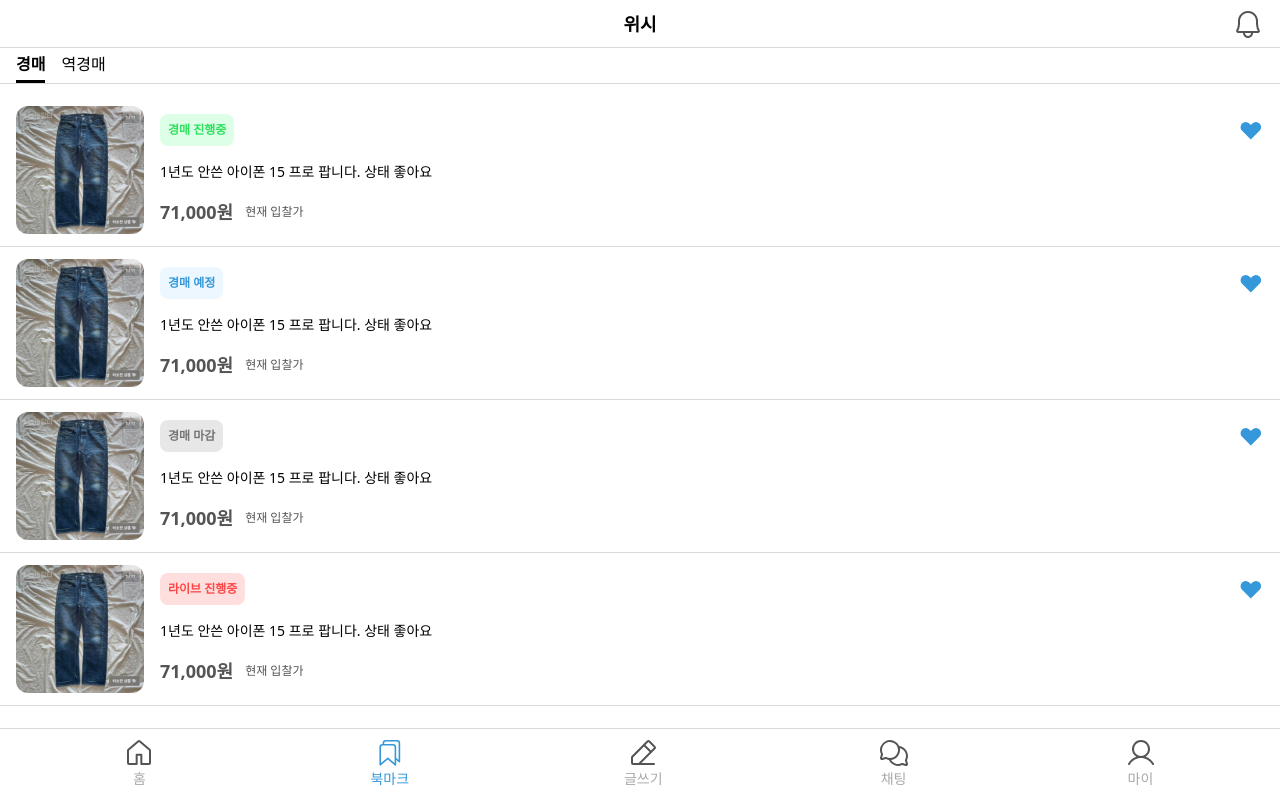
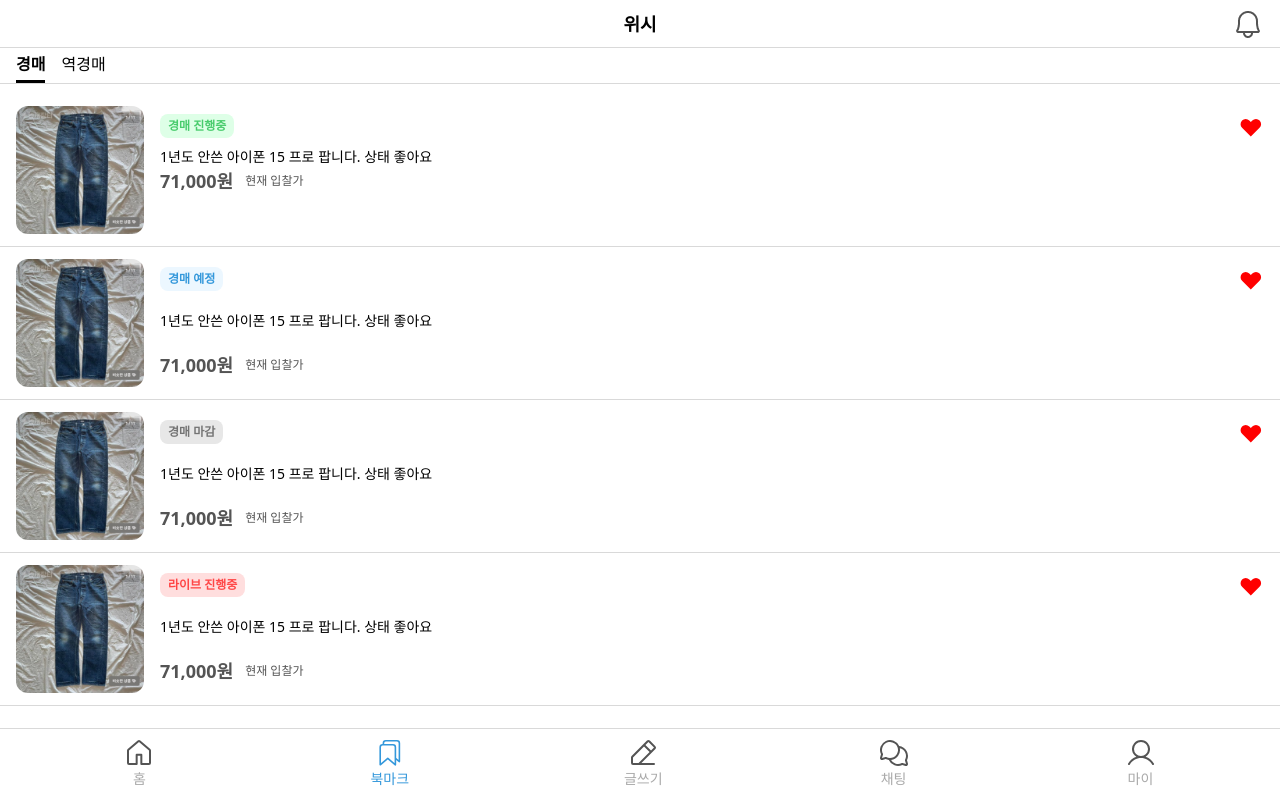
Before and after one commit to Team928/BID, a React (Vite) app in the folder FrontEnd/: page /scrap in a window 1280 px wide. Built offline with nearby package versions, Linux system fonts and the light colour scheme.

Commit message:
style: 초록색 변경 및 패딩 조정

```diff
--- a/FrontEnd/src/components/@common/StateButton.tsx
+++ b/FrontEnd/src/components/@common/StateButton.tsx
@@ -18,25 +18,25 @@ const StateButton = ({ deals, status }: IStateButtonProp) => {
 
   if (status === 'AUCTION') {
     return (
-      <div className="inline-block p-2 bg-[#DEFFE7] text-[#2CE05D] rounded-lg font-bold text-xs">
+      <div className="inline-block p-1 px-2 bg-[#DEFFE7] text-[#49CC6D] rounded-lg font-bold text-xs">
         <p>{name} 진행중</p>
       </div>
     );
   } else if (status === 'BEFORE') {
     return (
-      <div className="inline-block p-2 bg-[#ECF7FF] text-BID_MAIN rounded-lg font-bold text-xs">
+      <div className="inline-block p-1 px-2 bg-[#ECF7FF] text-BID_MAIN rounded-lg font-bold text-xs">
         <p>{name} 예정</p>
       </div>
     );
   } else if (status === 'END') {
     return (
-      <div className="inline-block p-2 bg-[#E7E7E7] text-[#747474] rounded-lg font-bold text-xs">
+      <div className="inline-block p-1 px-2 bg-[#E7E7E7] text-[#747474] rounded-lg font-bold text-xs">
         <p>{name} 마감</p>
       </div>
     );
   } else if (status === 'LIVE') {
     return (
-      <div className="inline-block p-2 bg-[#FFDEDE] text-[#FF4646] rounded-lg font-bold text-xs">
+      <div className="inline-block p-1 px-2 bg-[#FFDEDE] text-[#FF4646] rounded-lg font-bold text-xs">
         <p>라이브 진행중</p>
       </div>
     );
--- a/FrontEnd/src/pages/scrap/ScrapPage.tsx
+++ b/FrontEnd/src/pages/scrap/ScrapPage.tsx
@@ -29,17 +29,19 @@ const ScrapPage = () => {
               <div className="w-32 h-32">
                 <img className="w-full h-full rounded-xl" src="/src/assets/image/sample.png"></img>
               </div>
-              <div className="flex-1 flex flex-col justify-between py-2">
+              <div className="flex-1 flex flex-col py-2">
                 <div className="flex items-center justify-between">
                   <StateButton deals={tab} status={'AUCTION'} />
-                  <HiHeart size={'1.6rem'} color="#3498DB" />
+                  <HiHeart size={'1.6rem'} color="#FF0000" />
                 </div>
+                <div className="py-2">
                   <p className="text-sm truncate whitespace-normal line-clamp-2">
                     1년도 안쓴 아이폰 15 프로 팝니다. 상태 좋아요
                   </p>
                   <div className="flex items-center gap-3">
                     <p className="text-lg font-bold text-BID_BLACK">71,000원</p>
                     <p className="text-xs text-BID_BLACK">현재 입찰가</p>
+                  </div>
                 </div>
               </div>
             </div>
@@ -50,7 +52,7 @@ const ScrapPage = () => {
               <div className="flex-1 flex flex-col justify-between py-2">
                 <div className="flex items-center justify-between">
                   <StateButton deals={tab} status={'BEFORE'} />
-                  <HiHeart size={'1.6rem'} color="#3498DB" />
+                  <HiHeart size={'1.6rem'} color="#FF0000" />
                 </div>
                 <p className="text-sm truncate whitespace-normal line-clamp-2">
                   1년도 안쓴 아이폰 15 프로 팝니다. 상태 좋아요
@@ -68,7 +70,7 @@ const ScrapPage = () => {
               <div className="flex-1 flex flex-col justify-between py-2">
                 <div className="flex items-center justify-between">
                   <StateButton deals={tab} status={'END'} />
-                  <HiHeart size={'1.6rem'} color="#3498DB" />
+                  <HiHeart size={'1.6rem'} color="#FF0000" />
                 </div>
                 <p className="text-sm truncate whitespace-normal line-clamp-2">
                   1년도 안쓴 아이폰 15 프로 팝니다. 상태 좋아요
@@ -86,7 +88,7 @@ const ScrapPage = () => {
               <div className="flex-1 flex flex-col justify-between py-2">
                 <div className="flex items-center justify-between">
                   <StateButton deals={tab} status={'LIVE'} />
-                  <HiHeart size={'1.6rem'} color="#3498DB" />
+                  <HiHeart size={'1.6rem'} color="#FF0000" />
                 </div>
                 <p className="text-sm truncate whitespace-normal line-clamp-2">
                   1년도 안쓴 아이폰 15 프로 팝니다. 상태 좋아요
```
Lines whose indentation alone changed are shown as unchanged.
